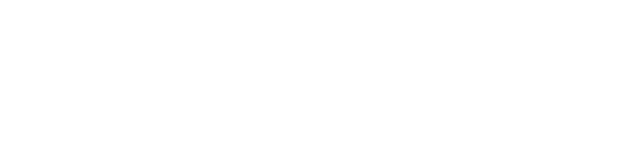
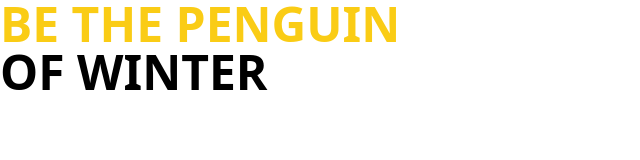
Before and after one commit to SanzidaTrisha01/penguin-fashion-with-tailwind, a plain HTML site: page index.html in a window 1280 px wide. Shown: the whole page, without its empty margins (0-640 px from the left). Drawn offline with nearby package versions, Linux system fonts and the light colour scheme.

Commit message:
first commit

```diff
--- a/index.html
+++ b/index.html
@@ -20,6 +20,18 @@
         }
     </script>
 </head>
+<header>
+
+</header>
+<main>
+    <section class="container mx-auto">
+        <h1 class="text-5xl uppercase font-bold">
+            <span class="text-yellow-400">Be the penguin</span>
+            <br>
+            <span>of winter</span>
+        </h1>
+    </section>
+</main>
 
 <body>
 
```
